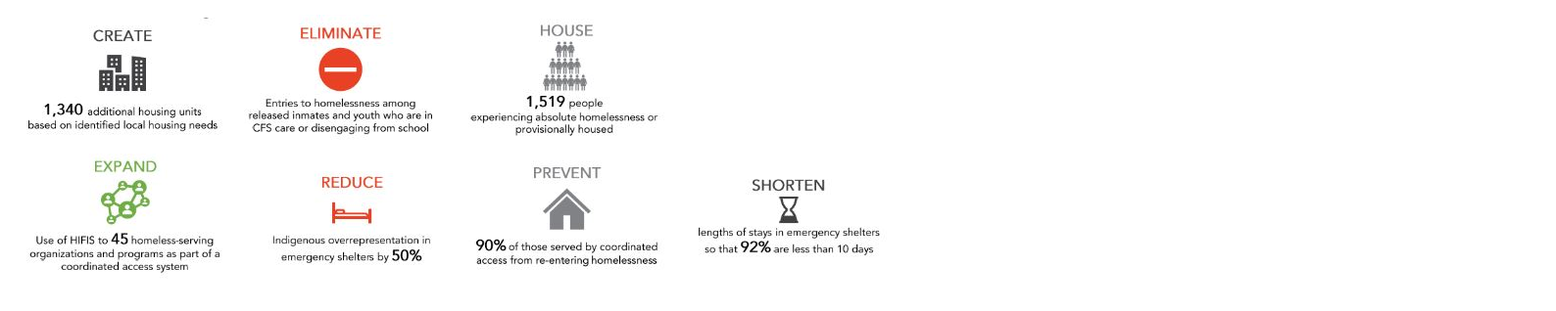
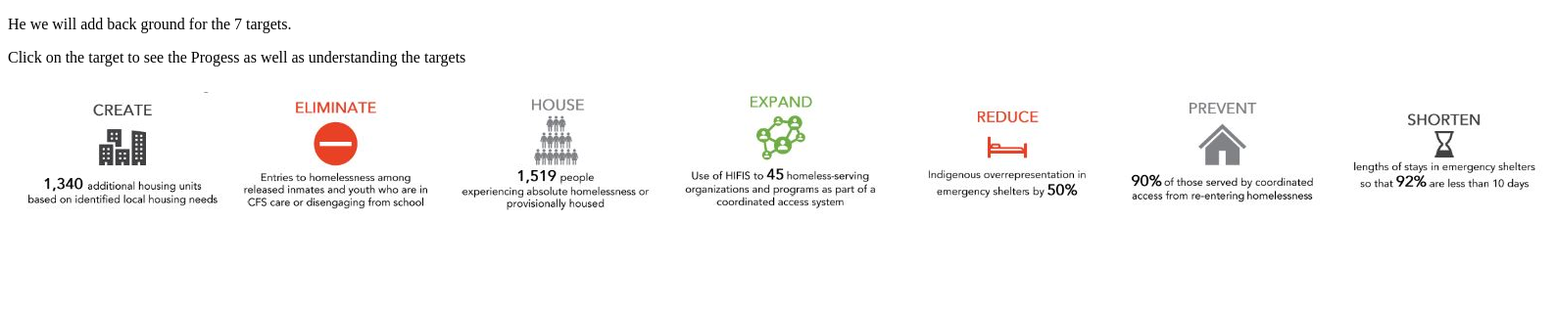
Before and after one commit to TestRuns101/endhomelessness, a plain HTML site: page index.html in a window 1280 px wide. Shown: the whole page at 98% size, 1588 px wide, since content can reach past the window. Drawn offline with Linux system fonts and the light colour scheme.

Commit message:
Added context to home page made sure they all are in same line

```diff
--- a/index.html
+++ b/index.html
@@ -6,13 +6,17 @@
     <title></title>
   </head>
   <body>
+    <p>
+      He we will add back ground for the 7 targets.
+    </p>
+    <p>
+      Click on the target to see the Progess as well as understanding the targets
+    </p>
     <table>
       <tr>
     <td><a href="create.html"><img src="create.JPG" alt="create"/></a></td>
     <td><a href="eliminate.html"><img src="Eliminate.JPG" alt="eliminate"/></a></td>
     <td><a href="house.html"><img src="House.JPG" alt="house"/></a></td>
-  </tr>
-  <tr>
   <td><a href="expand.html"><img src="Expand.JPG" alt="expand"/></a></td>
   <td><a href="reduce.html"><img src="reduce.JPG" alt="reduce"/></a></td>
   <td><a href="prevent.html"><img src="Prevent.JPG" alt="prevent"/></a></td>
```
